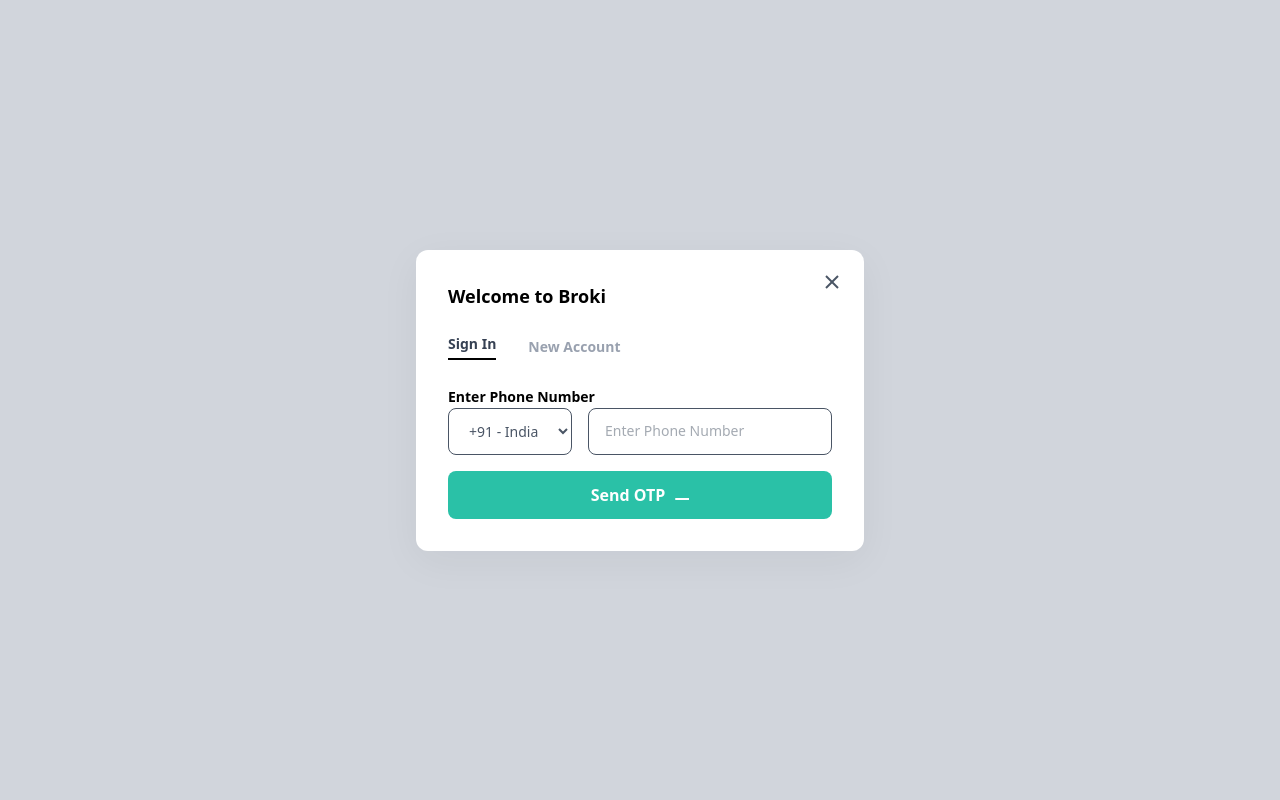
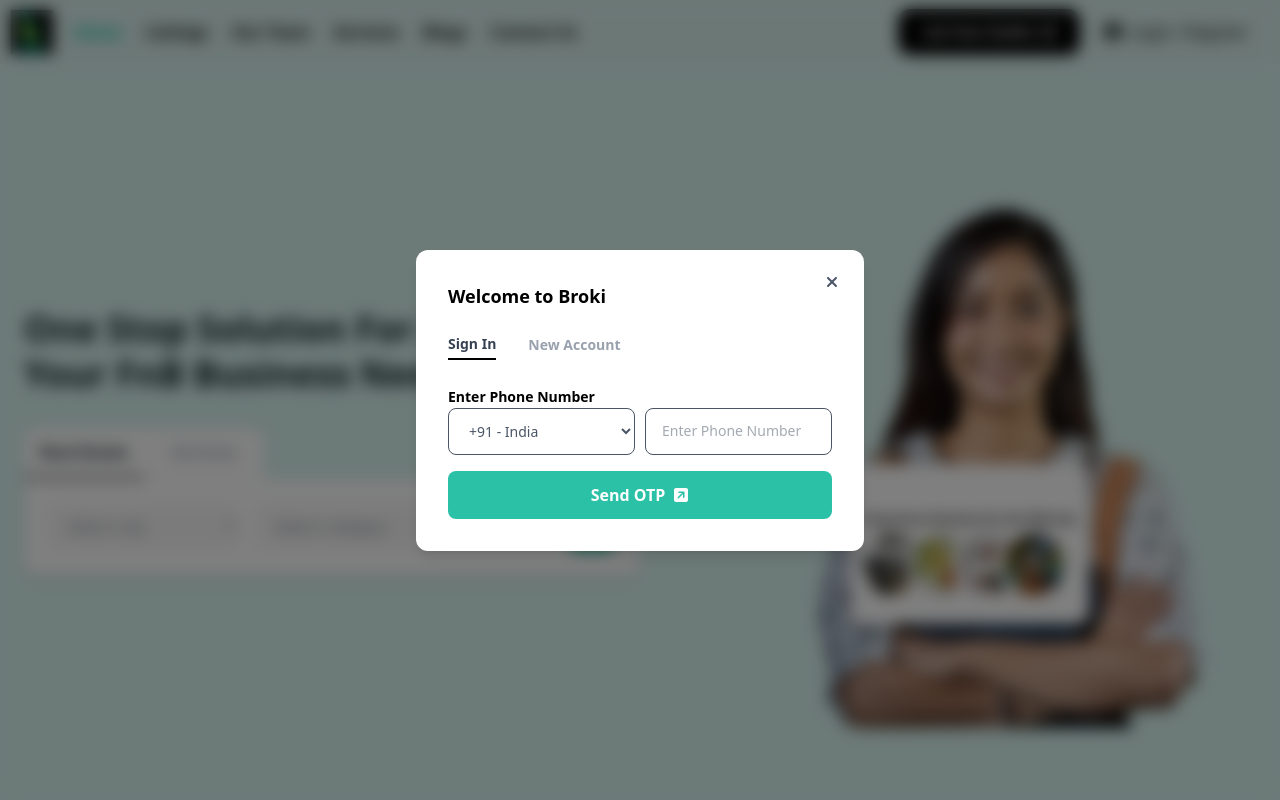
Before and after one commit to javedjd13/Broki-clone-ui, a React (Vite) app: page / in a window 1280 px wide. Both pictures are taken after a click on the button "Login / Register". Shown: the top 800 px of the page. Built offline with nearby package versions, Linux system fonts and the light colour scheme.

Commit message:
Add Login Ui

```diff
--- a/src/components/navbar/Navbar.jsx
+++ b/src/components/navbar/Navbar.jsx
@@ -58,7 +58,7 @@
           <div className="flex items-center space-x-6 ">
             <a
               href="/"
-              className="relative px-6 py-3 text-sm font-semibold text-white rounded-xl bg-black border border-black"
+              className="relative px-6 py-3 text-sm font-semibold text-white rounded-xl bg-black border border-black cursor-pointer"
             >
               List Your Outlet
               <FontAwesomeIcon
@@ -68,7 +68,7 @@
             </a>
             <button
               onClick={() => setShowModal(true)}
-              className="flex items-center space-x-2 text-black font-normal"
+              className="flex items-center space-x-2 text-black font-normal cursor-pointer"
             >
               <FontAwesomeIcon icon={faUserCircle} className="text-lg" />
               <span>Login / Register</span>
--- a/src/pages/pages/SignInModal.jsx
+++ b/src/pages/pages/SignInModal.jsx
@@ -1,43 +1,138 @@
+import { useState, useEffect } from "react";
+import { FontAwesomeIcon } from "@fortawesome/react-fontawesome";
+import {
+  faSquareArrowUpRight,
+  faXmark,
+} from "@fortawesome/free-solid-svg-icons";
+
 const SignInModal = ({ onClose }) => {
+  const [isSignIn, setIsSignIn] = useState(true);
+
+  // Disable scroll when modal opens
+  useEffect(() => {
+    document.body.style.overflow = "hidden";
+    return () => {
+      document.body.style.overflow = "auto"; // Re-enable scroll on unmount
+    };
+  }, []);
+
+  const handleOverlayClick = (e) => {
+    if (e.target.id === "modal-overlay") {
+      onClose(); // close only when background clicked
+    }
+  };
+
   return (
-    <div className="fade fixed inset-0 bg-gray-300 bg-opacity-50 flex items-center justify-center z-[1055]
-
- p-4">
-      <div className="bg-[#fff] max-w-md w-full p-8 relative font-inter transform-none transition-transform duration-300 ease-out box-shadow rounded-xl">
+    <div
+      id="modal-overlay"
+      onClick={handleOverlayClick}
+      className="fixed inset-0 bg-black/50 backdrop-blur-sm flex items-center justify-center z-[1050] p-4"
+    >
+      <div
+        className="bg-white max-w-md w-full p-8 relative font-inter transition-transform duration-300 ease-out shadow-lg rounded-xl"
+        onClick={(e) => e.stopPropagation()} // prevent bubbling to background
+      >
+        {/*  Close Button */}
         <button
           onClick={onClose}
-          className="absolute top-5 right-5 text-gray-600 hover:text-gray-900"
+          className="absolute top-5 right-5 text-gray-600 hover:text-gray-900 cursor-pointer"
           aria-label="Close"
         >
-          <svg className="w-6 h-6" fill="none" stroke="currentColor" strokeWidth="2">
-            <line x1="18" y1="6" x2="6" y2="18" />
-            <line x1="6" y1="6" x2="18" y2="18" />
-          </svg>
+          <FontAwesomeIcon icon={faXmark} className="w-6 h-6" />
         </button>
+
         <h2 className="text-lg font-bold mb-6">Welcome to Broki</h2>
+
+        {/* Tabs */}
         <div className="flex space-x-8 mb-6 font-semibold text-sm flex-wrap text-gray-700">
-          <button className="border-b-2 border-black pb-1">Sign In</button>
-          <button disabled className="text-gray-400 cursor-default">New Account</button>
+          <button
+            onClick={() => setIsSignIn(true)}
+            className={`pb-1 ${
+              isSignIn ? "border-b-2 border-black" : "text-gray-400"
+            }`}
+          >
+            Sign In
+          </button>
+          <button
+            onClick={() => setIsSignIn(false)}
+            className={`pb-1 ${
+              !isSignIn ? "border-b-2 border-black" : "text-gray-400"
+            }`}
+          >
+            New Account
+          </button>
         </div>
+
+        {/* Forms */}
+        {isSignIn ? (
           <form className="space-y-4">
-          <label htmlFor="phone" className="text-sm font-semibold">Enter Phone Number</label>
-          <div className="flex space-x-4 flex-col sm:flex-row">
-            <select defaultValue="+91" className="border rounded-lg px-4 py-3 w-full sm:w-36 text-sm text-gray-600">
+            <label htmlFor="phone" className="text-sm font-semibold">
+              Enter Phone Number
+            </label>
+            <div className="flex gap-[10px] flex-wrap">
+              <select
+                defaultValue="+91"
+                className="border rounded-lg px-4 py-3 w-[calc(50%-5px)] text-sm text-gray-600"
+              >
                 <option value="+91">+91 - India</option>
+                <option value="+44">+44 - UK</option>
+                <option value="+1">+1 - USA</option>
               </select>
               <input
                 type="tel"
                 placeholder="Enter Phone Number"
-              className="border rounded-lg px-4 py-3 w-full text-sm text-gray-600"
+                className="border rounded-lg px-4 py-3 w-[calc(50%-5px)] text-sm text-gray-600"
               />
             </div>
-          <button type="submit" className="w-full bg-[#2ac1a7] hover:bg-[#27a994] text-white font-bold py-3 rounded-lg flex justify-center items-center space-x-2">
+            <button
+              type="submit"
+              className="w-full bg-[#2ac1a7] hover:bg-[#27a994] text-white font-bold py-3 rounded-lg flex justify-center items-center space-x-2 cursor-pointer"
+            >
               <span>Send OTP</span>
-            <svg className="h-4 w-4" fill="none" stroke="currentColor" strokeWidth="2">
-              <path strokeLinecap="round" strokeLinejoin="round" d="M17 8l4 4m0 0l-4 4m4-4H3" />
-            </svg>
+              <FontAwesomeIcon
+                icon={faSquareArrowUpRight}
+                className="h-4 w-4 text-white"
+              />
             </button>
           </form>
+        ) : (
+          <form className="space-y-4">
+            <div>
+              <label className="text-sm font-semibold">First Name</label>
+              <input
+                type="text"
+                placeholder="Enter First Name"
+                className="border rounded-lg px-4 py-3 w-full text-sm text-gray-600 mt-1"
+              />
+            </div>
+            <div>
+              <label className="text-sm font-semibold">Last Name</label>
+              <input
+                type="text"
+                placeholder="Enter Last Name"
+                className="border rounded-lg px-4 py-3 w-full text-sm text-gray-600 mt-1"
+              />
+            </div>
+            <div>
+              <label className="text-sm font-semibold">Email</label>
+              <input
+                type="email"
+                placeholder="Enter Email"
+                className="border rounded-lg px-4 py-3 w-full text-sm text-gray-600 mt-1"
+              />
+            </div>
+            <button
+              type="submit"
+              className="w-full bg-[#2ac1a7] hover:bg-[#27a994] text-white font-bold py-3 rounded-lg flex justify-center items-center space-x-2 cursor-pointer"
+            >
+              <span>Sign Up</span>
+              <FontAwesomeIcon
+                icon={faSquareArrowUpRight}
+                className="h-4 w-4 text-white"
+              />
+            </button>
+          </form>
+        )}
       </div>
     </div>
   );
```
Lines whose indentation alone changed are shown as unchanged.
